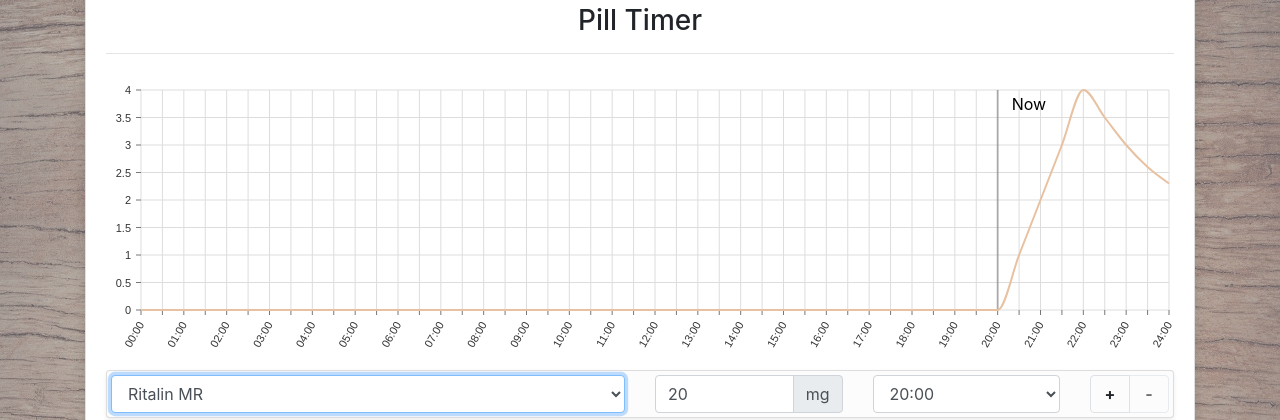
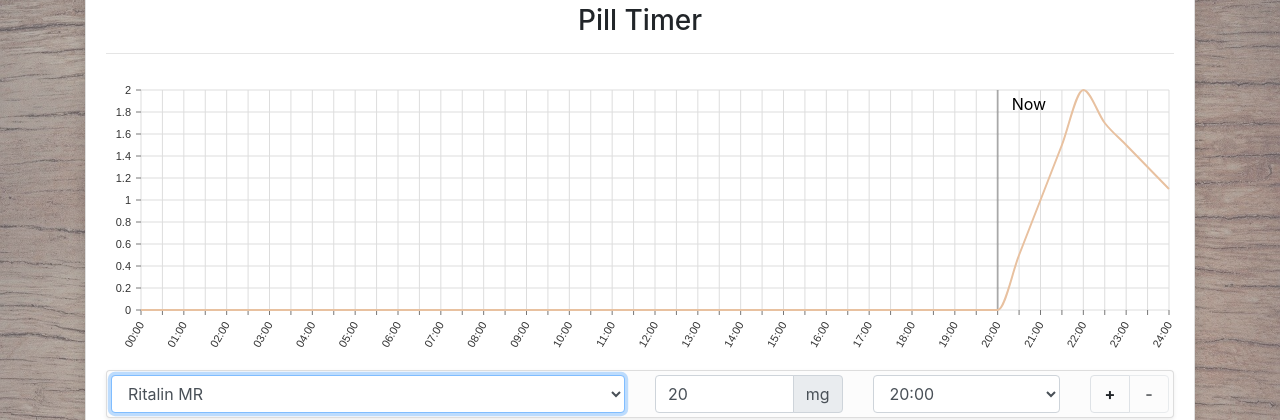
Before and after one commit to VidunderGunder/pill-timer, a React (Create React App) app: page / in a window 1280 px wide. Shown: the part 169-589 px from the top of the page. Built offline with nearby package versions, Linux system fonts and the light colour scheme.

Commit message:
Fixed Ritalin MR to right volume per release

```diff
--- a/src/components/Graph.jsx
+++ b/src/components/Graph.jsx
@@ -28,7 +28,7 @@ export default ({ prescription }) => {
       <ResponsiveLine
         data={[
           {
-            id: "methylfenidate",
+            id: "prescription",
             data: prescription ? getData(prescription) : [],
           },
         ]}
--- a/src/functions/prescription.js
+++ b/src/functions/prescription.js
@@ -74,7 +74,7 @@ export default (prescription) => {
           layers.push(
             plasma(
               24,
-              dose.drug.constant * Number(pill.volume),
+              (dose.drug.constant * Number(pill.volume)) / dose.releases.length,
               dose.drug.halfLife,
               release + Number(pill.time)
             )
```
